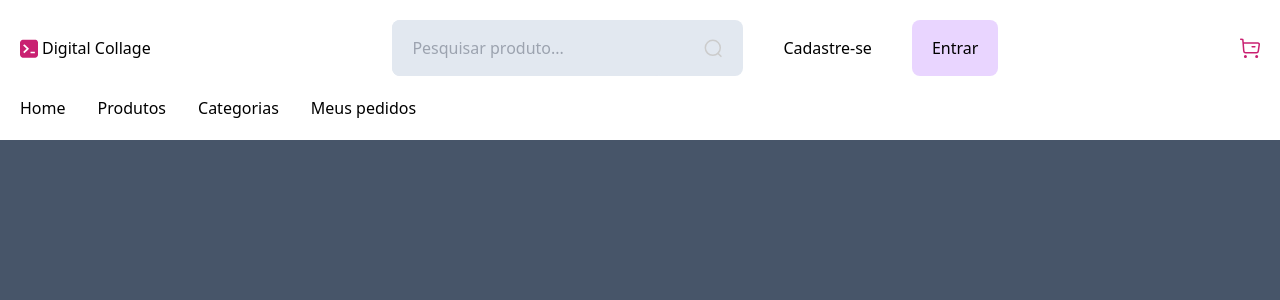
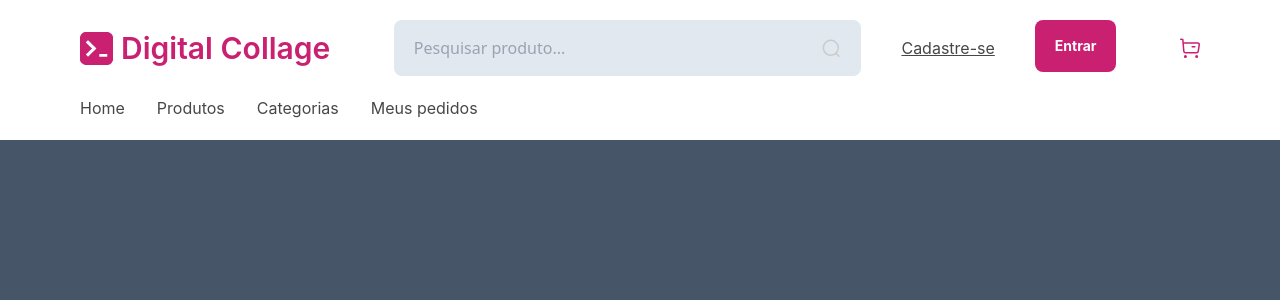
Before and after one commit to flaviare1s/dripstore-fs-06-sul, a React (Vite) app: page /#/ in a window 1280 px wide. Shown: the top 300 px of the page. Built offline with nearby package versions, Linux system fonts and the light colour scheme.

Commit message:
:recycle: refactor: Alterando classes tailwind

```diff
--- /dev/null
+++ b/src/components/DigitalIcon/DigitalIcon.jsx
@@ -0,0 +1,14 @@
+export const DigitalIcon = () => (
+  <svg
+    width="33"
+    height="33"
+    viewBox="0 0 33 33"
+    fill="none"
+    xmlns="http://www.w3.org/2000/svg"
+  >
+    <path
+      d="M4.97257 0.0492897C3.75011 0.254902 2.64439 0.830612 1.75158 1.7216C1.09227 2.38641 0.810695 2.79763 0.446703 3.65434C-0.0271746 4.74408 0.000296534 4.045 0.000296534 16.4502C0.000296534 28.5881 -0.013439 28.1084 0.378025 29.1364C0.645868 29.8561 1.05794 30.5003 1.6417 31.1103C2.4727 31.9807 3.36551 32.5016 4.54677 32.8169L5.1168 32.9676L16.0709 32.9951C23.8658 33.0088 27.2242 32.9951 27.7049 32.9402C29.1334 32.7757 30.2872 32.2343 31.2762 31.2542C32.011 30.5277 32.4437 29.8218 32.8008 28.7595L33 28.1769V16.5256V4.8743L32.842 4.33286C32.2651 2.33843 30.768 0.837467 28.742 0.200073L28.1239 0.00817108L16.7234 0.00131607C10.4531 -0.00553894 5.16487 0.0150223 4.97257 0.0492897ZM12.2868 12.4065C14.6012 14.6271 16.4761 16.4708 16.4692 16.4982C16.4555 16.5256 14.5531 18.3692 12.2387 20.5967L8.02187 24.6472L6.92989 23.5986C6.33239 23.0298 5.83791 22.5226 5.84478 22.4883C5.84478 22.4472 7.23894 21.0902 8.93528 19.4727C10.6248 17.8484 12.0121 16.505 12.0189 16.4845C12.0189 16.4571 10.6316 15.1 8.92842 13.4688C7.23207 11.8377 5.83791 10.4875 5.83791 10.4669C5.83791 10.3778 7.93946 8.33542 8.00813 8.34913C8.05621 8.36283 9.97919 10.1859 12.2868 12.4065ZM27.2654 23.3793V24.6472H23.2821H19.2988V23.3793V22.1114H23.2821H27.2654V23.3793Z"
+      fill="#C92071"
+    />
+  </svg>
+);
--- a/src/components/Header/Header.jsx
+++ b/src/components/Header/Header.jsx
@@ -1,5 +1,6 @@
 import { BurgerIcon } from "../BurgerIcon/BurgerIcon";
 import { DigitalIconMobile } from "../DigitalIconMobile/DigitalIconMobile";
+import { DigitalIcon } from "../DigitalIcon/DigitalIcon";
 import { SearchIcon } from "../SearchIcon/SearchIcon";
 import { CartIcon } from "../CartIcon/CartIcon";
 import { useState } from "react";
@@ -11,8 +12,8 @@ function Header() {
   const burgerMenuState = useBurgerMenu();
   return (
     <>
-      <div className="w-full p-5 flex flex-col gap-5 bg-white">
-        <div className="flex flex-row items-center justify-between">
+      <div className="w-full p-5 md:px-15 lg:px-20 flex flex-col gap-5 bg-white">
+        <div className="flex flex-row items-center justify-between ">
           <div className="md:hidden">
             <button onClick={() => {
               burgerMenuState.setIsActiveBurgerMenu(!burgerMenuState.isActiveBurgerMenu);
@@ -23,16 +24,20 @@ function Header() {
               <BurgerIcon />
             </button>
           </div>
-          <div className="flex gap-1 items-center">
-            <div>
+          <div className="flex gap-1 md:gap-2 items-center text-nowrap">
+            <div className="flex md:hidden">
               <DigitalIconMobile />
             </div>
-            Digital Collage
+            <div className="hidden md:flex">
+              <DigitalIcon/>
+            </div>
+            <div className="font-Inter font-semibold text-Primary text-xl md:text-xl lg:text-3xl"> Digital Collage </div>
           </div>
-          <div className="gap-10 hidden md:flex ">
-            <div className="pr-5 flex items-center gap-10 bg-slate-200 rounded-lg">
+
+          <div className="md:gap-10 hidden md:flex w-4/6 px-3">
+            <div className="w-full px-5 flex items-center bg-slate-200 rounded-lg justify-between">
               <input
-                className="w-full px-5 py-4 bg-slate-200 rounded-lg"
+                className="w-full bg-slate-200 rounded-lg focus:outline-none"
                 type="text"
                 placeholder="Pesquisar produto..."
                 value={valueSearchBar}
@@ -43,10 +48,10 @@ function Header() {
               </div>
             </div>
             <div>
-              <button className="py-4">Cadastre-se</button>
+              <button className="py-4 text-nowrap font-Inter font-normal text-base underline text-dark-gray-2">Cadastre-se</button>
             </div>
             <div>
-              <button className="px-5 py-4 bg-purple-200 rounded-lg">
+              <button className="px-5 py-4 bg-Primary rounded-lg font-Inter font-bold text-sm text-white">
                 Entrar
               </button>
             </div>
@@ -72,7 +77,7 @@ function Header() {
         {isActiveSeachBar && (
           <div className="pr-5 flex items-center gap-10 bg-slate-200 rounded-lg md:hidden">
             <input
-              className="w-full px-5 py-4 bg-slate-200 rounded-lg"
+              className="w-full px-5 py-4 bg-slate-200 rounded-lg focus:outline-none"
               type="text"
               placeholder="Pesquisar produto..."
               value={valueSearchBar}
@@ -85,16 +90,16 @@ function Header() {
         )}
         <div className="hidden md:flex gap-8">
           <div>
-            <button>Home</button>
+            <button className="font-Inter text-dark-gray-2">Home</button>
           </div>
           <div>
-            <button>Produtos</button>
+            <button className="font-Inter text-dark-gray-2">Produtos</button>
           </div>
           <div>
-            <button>Categorias</button>
+            <button className="font-Inter text-dark-gray-2">Categorias</button>
           </div>
           <div>
-            <button>Meus pedidos</button>
+            <button className="font-Inter text-dark-gray-2">Meus pedidos</button>
           </div>
         </div>
       </div>
--- a/tailwind.config.js
+++ b/tailwind.config.js
@@ -2,7 +2,16 @@
 export default {
   content: ["./index.html", "./src/**/*.{js,ts,jsx,tsx}"],
   theme: {
-    extend: {},
+    extend: {
+      colors:{
+        'Primary': '#C92071',
+        'dark-gray-2':'#474747'
+
+      },
+      fontFamily: {
+        'Inter': ['Inter', 'sans-serif'],
+      },
+    },
   },
   plugins: [],
 };
```
